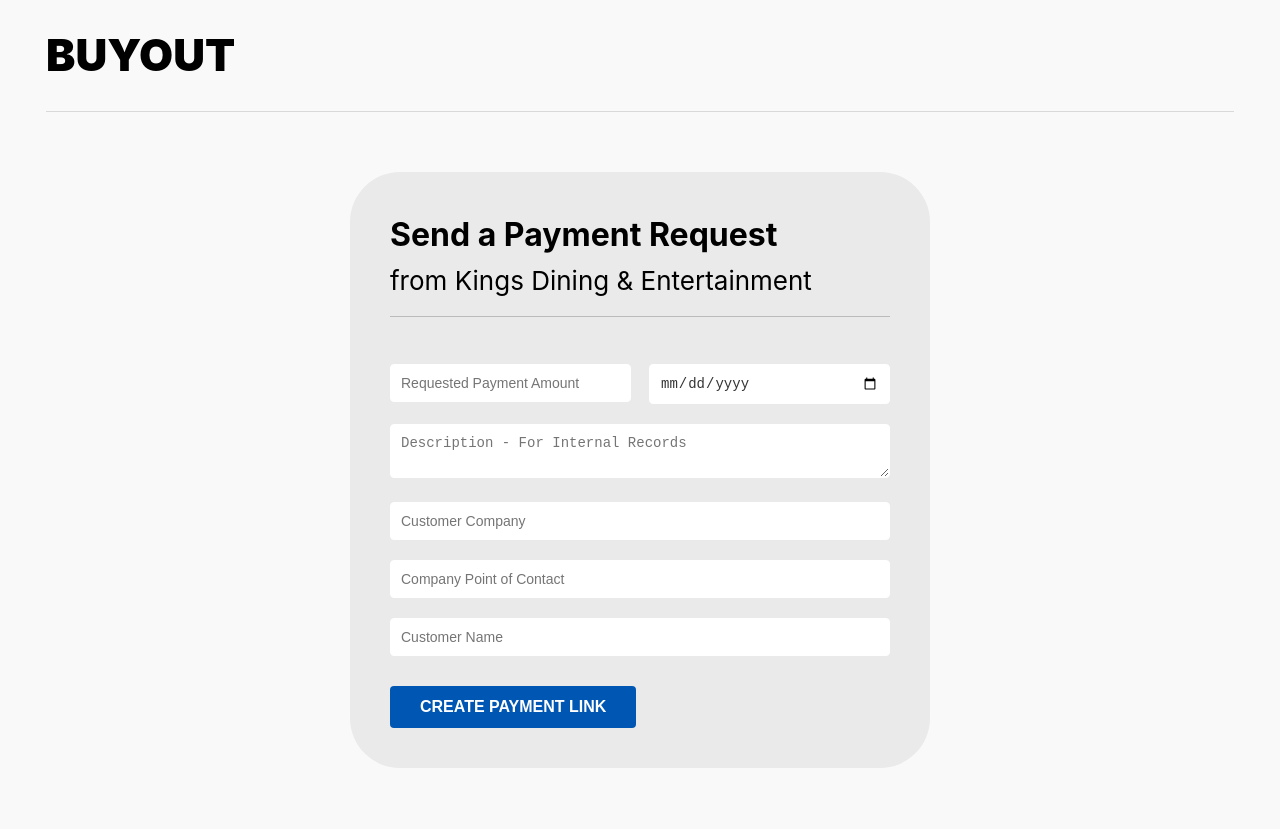
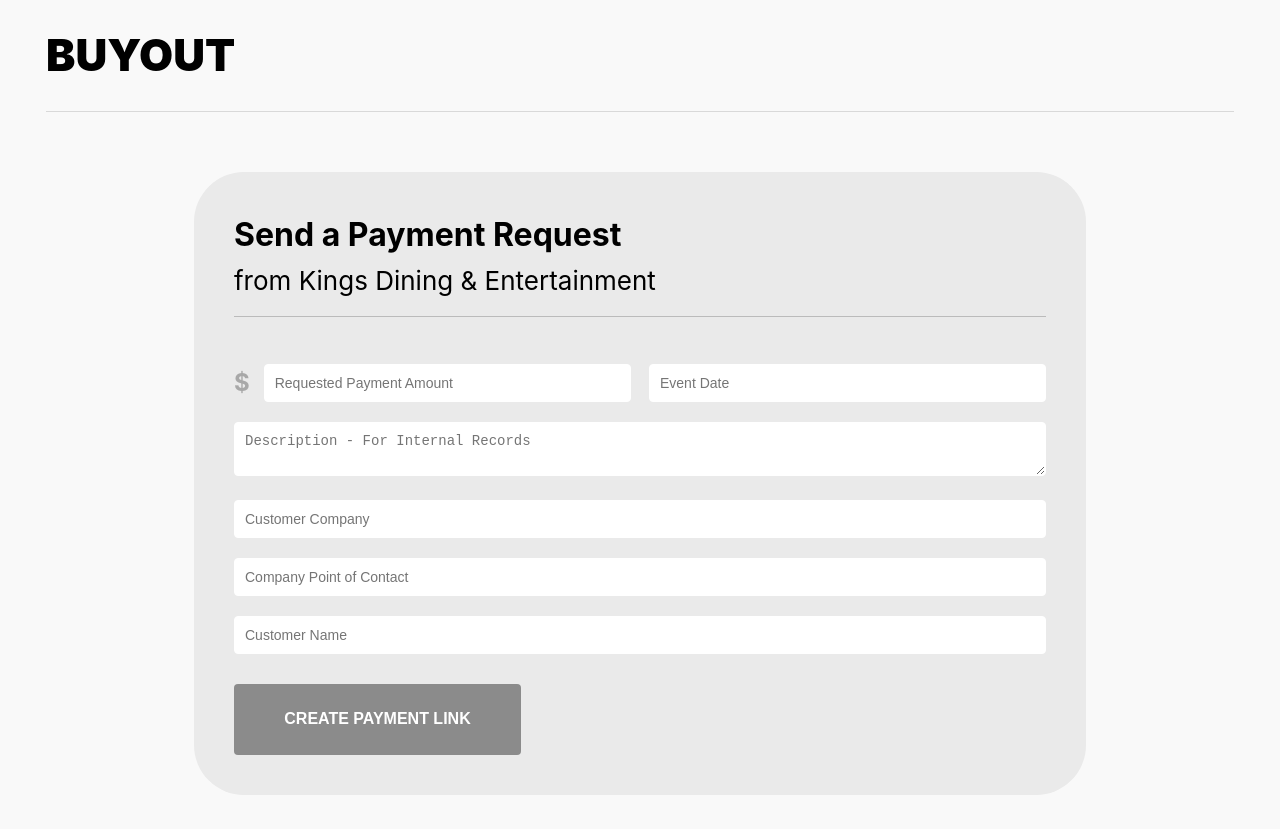
Before and after one commit to rithikicodelabs/detail-stripe, a React (Create React App) app: page / in a window 1280 px wide. Built offline with nearby package versions, Linux system fonts and the light colour scheme; the HTML template or start-up script is replaced by a standard one.

Commit message:
form design

```diff
--- a/src/App.css
+++ b/src/App.css
@@ -11,7 +11,7 @@
   padding: 40px;
   border-radius: 50px;
   width: 100%;
-  max-width: 500px;
+  max-width: 812px;
   margin: 60px auto;
 }
 
@@ -63,6 +63,10 @@
   font-size: 14px;
 }
 
+.row .input-row input {
+  margin-bottom: 0;
+}
+
 input[type="text"],
 input[type="number"],
 input[type="date"],
@@ -94,6 +98,21 @@
   width: calc(50% - 9px);
 }
 
+.row .input-row {
+  display: flex;
+  align-items: center;
+  margin-bottom: 20px;
+}
+
+.row .input-row .dollar-icon {
+  font-size: 24px;
+  font-weight: 700;
+  line-height: 29px;
+  letter-spacing: 0em;
+  color: #A8A8A8;
+  margin-right: 14px;
+}
+
 .button-container {
   /* text-align: center; */
   padding-top: 10px;
@@ -109,6 +128,12 @@
   font-size: 16px;
   font-weight: bold;
   transition: background-color 0.3s ease;
+  height: 71px;
+  width: 287px;
+}
+
+.button-container button:disabled {
+  background-color: #8B8B8B;
 }
 
 button:hover {
@@ -187,6 +212,7 @@
   height: 35px;
   display: flex;
   align-items: center;
+  border: 1px solid #333333;
   justify-content: center;
   border-radius: 17px;
   font-size: 15px;
@@ -200,7 +226,6 @@
 }
 
 .notification-text {
-  font-family: Inter;
   font-size: 25px;
   font-weight: 400;
   line-height: 30px;
@@ -211,9 +236,9 @@
 }
 
 .header-logo h1 {
-  font-size: 60px;
+  font-size: 40px;
   font-weight: 900;
-  line-height: 73px;
+  line-height: 48px;
   letter-spacing: 0em;
   text-align: left;
 }
@@ -236,6 +261,12 @@
   }
 }
 
+@media(max-width: 1024px) {
+  .container {
+    max-width: 80%;
+  }
+}
+
 @media(max-width: 768px) {
   .container {
     width: 80%;
@@ -245,6 +276,33 @@
 
   header.App-header {
     padding: 0 24px;
+  }
+
+  .content .payment-heading {
+    font-size: 28px;
+    line-height: 38px;
+  }
+
+  .content .copy-link {
+    font-size: 18px;
+    line-height: 20px;
+  }
+
+  .copy-input input {
+    padding: 0 110px 0 18px;
+  }
+
+  .notification-text {
+    font-size: 16px;
+    line-height: 24px;
+  }
+
+  #modal {
+    width: 85%;
+  }
+
+  .content {
+    padding: 0;
   }
 }
 
--- a/src/App.js
+++ b/src/App.js
@@ -89,11 +89,29 @@
         </div>
         <form id="invoiceForm" onSubmit={handleSubmit}>
           <div className="row">
-            <div className="input-form">
+            <div className="input-form input-row">
+              <span className='dollar-icon'>$</span>
               <input type="number" id="amount" name="amount" onChange={handleInputChange} value={formData.amount} placeholder="Requested Payment Amount" />
             </div>
             <div className="input-form">
-              <input type="date" id="eventData" name="eventDate" onChange={handleInputChange} value={formData.eventDate} placeholder="Event Date" />
+
+              <input
+                name="eventDate"
+                onChange={handleInputChange}
+                value={formData.eventDate}
+                placeholder="Event Date"
+                class="textbox-n"
+                type="text"
+                onFocus={(e) => {
+                  e.target.type = "date"
+                }}
+                onBlur={(e) => {
+                  if (!e.target.value) {
+                    e.target.type = 'text';
+                  }
+                }}
+                id="eventDate"
+              />
             </div>
           </div>
 
```
